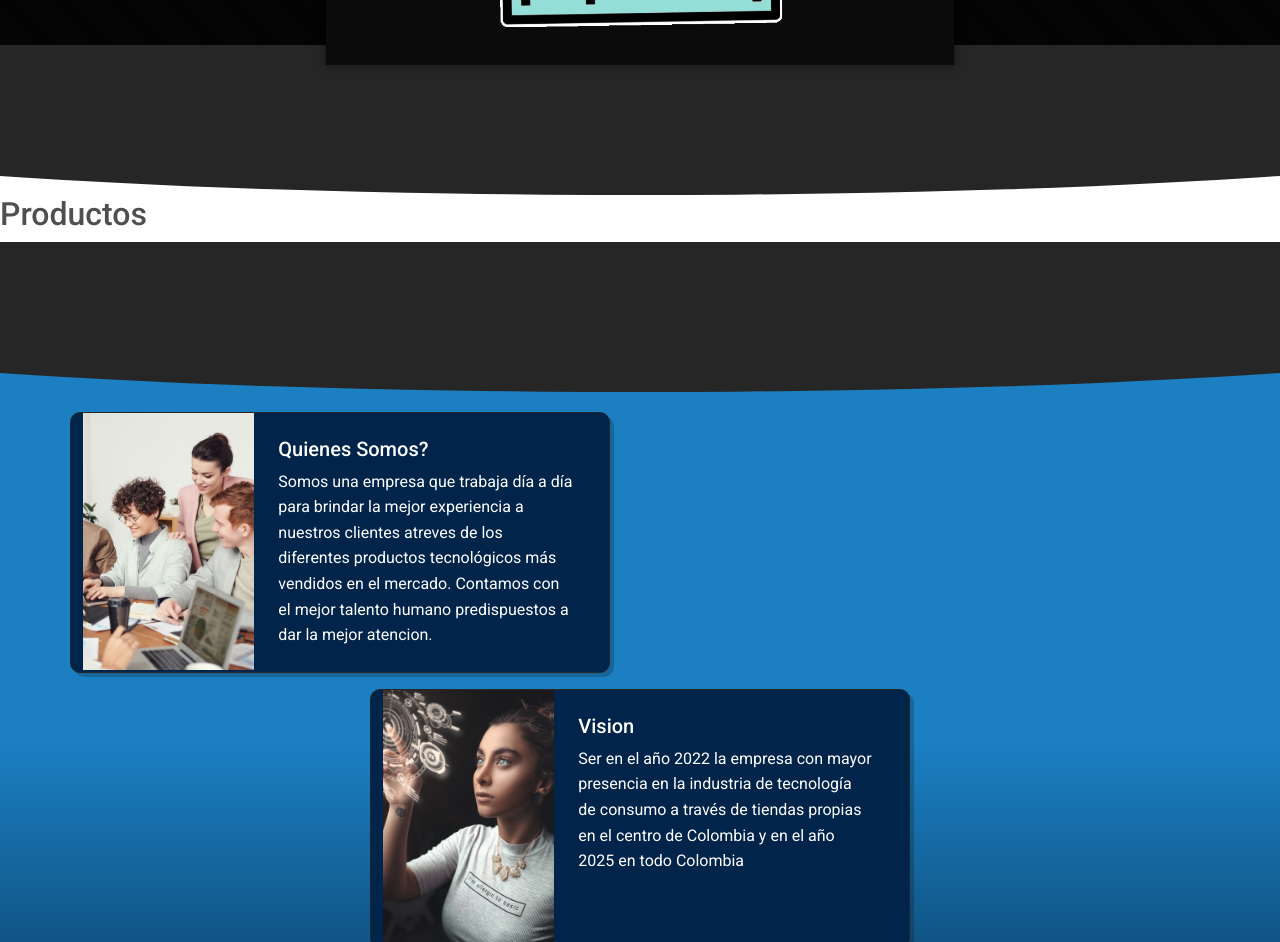
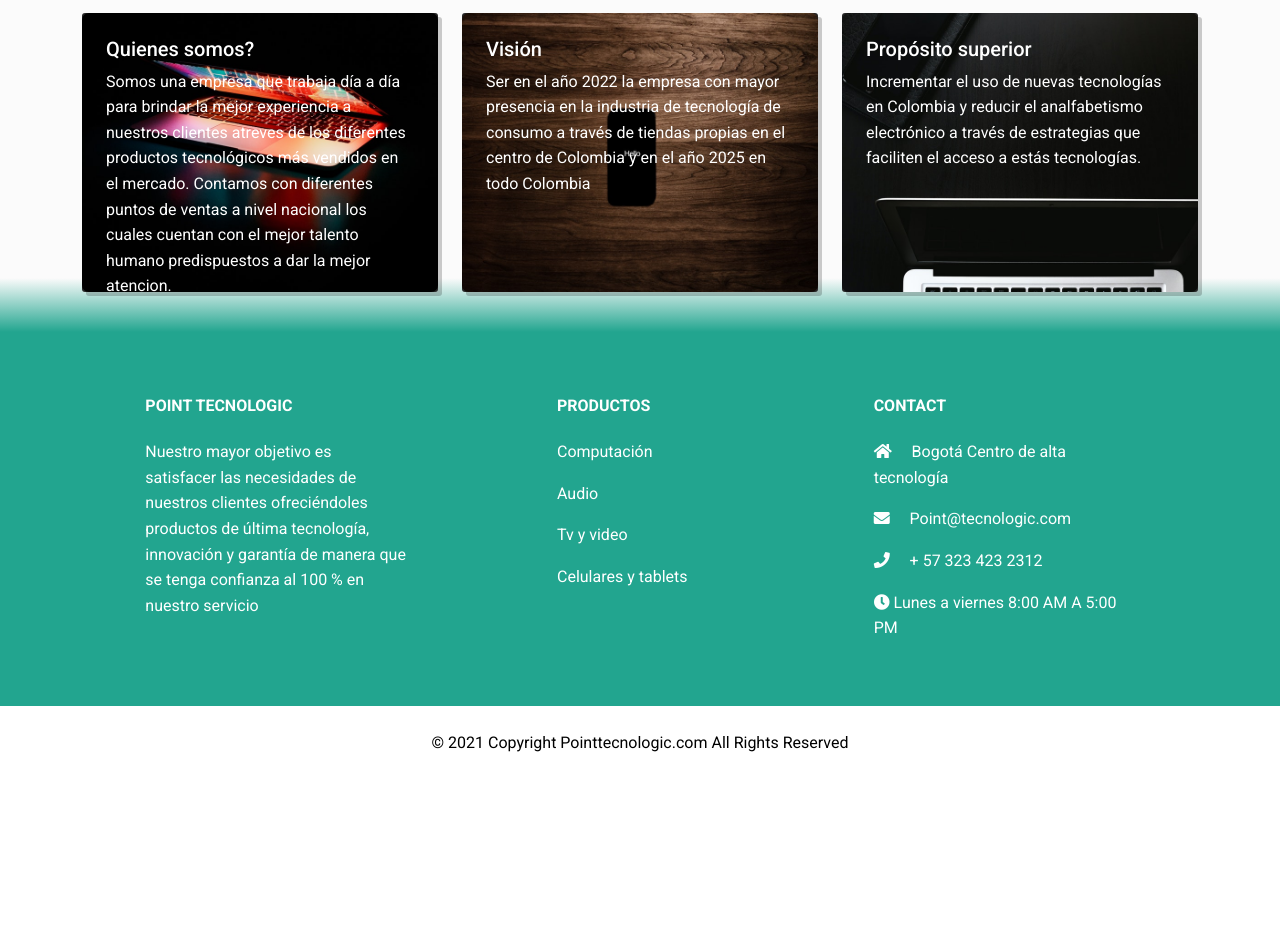
Before and after one commit to Danicode0210/e-commerce, a plain HTML site: page index.html in a window 1280 px wide. Shown: the part 742-1684 px from the top of the page. After the commit the page ends 1522 px from the top, so only its background shows below. Drawn offline with nearby package versions, Linux system fonts and the light colour scheme; some packages are replaced by stand-ins of ours; a script that the page names is missing; a web font is replaced by a local one.

Commit message:
footer y Us

```diff
--- a/index.html
+++ b/index.html
@@ -115,7 +115,8 @@
             <div id="birthday" class="container w-50 pl-5 rounded-lg" >
                 <div class="row align-items-center" >
                     <div col-sm col-sm p-3 d="description">
-                    <img src="imagenes/gif/a6fe03129cd2687800a850743e8bff0a53440f48r4-551-320_00.gif" class="w-50 mx-auto d-block" alt="...">
+                    <!-- <img src="imagenes/gif/a6fe03129cd2687800a850743e8bff0a53440f48r4-551-320_00.gif" class="w-50 mx-auto d-block" alt="..."> -->
+                    <h2 style="color:#0c0b0b;">Text</h2>
                 </div>
                     <div class="col-sm p-3 text-light text-center" >
                     </div>
@@ -123,82 +124,62 @@
             </div>
         </div>
     </section>
-    <div id="separator">
+    <!-- <div id="separator">
         <div class="content bg-dark"></div>
-    </div>
+    </div> -->
 
     <section id="productos">
         <h2>Productos</h2>
         <main id="main"></main>
 
     </section>
-    <div id="separator">
-        <div class="content bg-dark">
 
-        </div>
-    </div>
 
     <div id="Us">
         <div class="container">
-            <div class="row justify-content-start">
-                <div class="card-border border border-dark mb-3" style="max-width: 540px;">
-                <div class="row g-0">
-                  <div class="col-md-4">
+        <div class="row row-cols-1 row-cols-md-3 g-4">
+            <div class="col">
+            <div id="tarjetas" class="card bg-dark text-white">
             <img
-                      src="imagenes/nosotros/pexels-fauxels-3184339.jpg"
-                      alt="..."
-                      class="img-fluid"
-                    />
-                  </div>
-                  <div class="col-md-8">
-                    <div class="card-body">
-                      <h5 class="card-title">Quienes Somos?</h5>
+            src="imagenes/nosotros/pexels-junior-teixeira-2047905 (1).jpg"
+            class="card-img"
+            alt="..."/>
+                    <div class="card-img-overlay">
+                      <h5 class="card-title">Quienes somos?</h5>
                       <p class="card-text">
-                        Somos una empresa que trabaja día a día para brindar la mejor experiencia a nuestros clientes atreves de los diferentes productos tecnológicos más vendidos en el mercado. Contamos con el mejor talento humano predispuestos a dar la mejor atencion.
+                        Somos una empresa que trabaja día a día para brindar la mejor experiencia a nuestros clientes atreves de los diferentes productos tecnológicos más vendidos en el mercado. Contamos con diferentes puntos de ventas a nivel nacional los cuales cuentan con el mejor talento humano predispuestos a dar la mejor atencion.
                       </p>
                     </div>
                   </div>
             </div>
-              </div>
-            </div>
-            <div class="row justify-content-center">
-            <div class="card-border border border-dark mb-3" style="max-width: 540px;">
-                <div class="row g-0">
-                  <div class="col-md-4">
+            <div class="col">
+                <div id="tarjetas" class="card bg-dark text-white">
                     <img
-                      src="imagenes/nosotros/pexels-ali-pazani-2777898.jpg"
+                      src="imagenes/nosotros/pexels-tyler-lastovich-1275929.jpg"
+                      class="card-img"
                       alt="..."
-                      class="img-fluid"
                     />
-                  </div>
-                  <div class="col-md-8">
-                    <div class="card-body">
-                      <h5 class="card-title">Vision</h5>
+                    <div class="card-img-overlay">
+                      <h5 class="card-title">Visión</h5>
                       <p class="card-text">
                         Ser en el año 2022 la empresa con mayor presencia en la industria de tecnología de consumo a través de tiendas propias en el centro de Colombia y en el año 2025 en todo Colombia
                       </p>
                     </div>
                   </div>
             </div>
-              </div>
-            </div>
-            <div class="row justify-content-end">
-                <div class="card-border border border-dark mb-3" style="max-width: 540px;">
-                    <div class="row g-0">
-                      <div class="col-md-4">
+            <div class="col">
+                <div id="tarjetas" class="card bg-dark text-white">
                     <img
-                          src="imagenes/nosotros/pexels-anna-shvets-4226122.jpg"
+                      src="imagenes/nosotros/pexels-jéshoots-234527.jpg"
+                      class="card-img"
                       alt="..."
-                          class="img-fluid"
                     />
-                      </div>
-                      <div class="col-md-8">
-                        <div class="card-body">
+                    <div class="card-img-overlay">
                       <h5 class="card-title">Propósito superior</h5>
                       <p class="card-text">
                         Incrementar el uso de nuevas tecnologías en Colombia y reducir el analfabetismo electrónico a través de estrategias que faciliten el acceso a estás tecnologías.
                       </p>
-                        </div>
+
                     </div>
                   </div>
             </div>
@@ -210,7 +191,7 @@
     <!-- Footer -->
     <footer class="text-center text-lg-start bg-light text-muted" >
     <!-- Section: Links  -->
-    <section class="" style="background-color:#00152a;">
+    <section class="" id="footer">
       <div class="container text-center text-md-start py-5" >
         <!-- Grid row -->
         <div class="row mt-3">
@@ -269,7 +250,7 @@
     <!-- Section: Links  -->
 
     <!-- Copyright -->
-    <div class="text-center p-4" style="background-color:#011a35;">
+    <div class="text-center p-4" id="copyright">
       © 2021 Copyright Pointtecnologic.com All Rights Reserved
       <a class="text-reset fw-bold" href="https://mdbootstrap.com/"></a>
     </div>
--- a/style/style.css
+++ b/style/style.css
@@ -166,21 +166,30 @@ margin-top: 0;
 }
 #Us{
     background: rgb(255,255,255);
-    background: linear-gradient(0deg, rgba(0,21,42,1) 0%, rgb(27, 127, 194) 57%);
+    background: linear-gradient(0deg, rgba(34,165,143,1) 0%, rgba(251,251,251,1) 15%);
     background-repeat: repeat-x;
     background-size: 75%;
     margin-top: -20px;
     padding-top: 40px;
+    padding-bottom: 40px;
 }
-.card-border{
-    border-radius: 10px;
+#tarjetas{
+    width: auto;
+    border-radius:3px;
     color: white;
-    background-color: #01244a;
     box-shadow: 4px 4px rgba(0, 0, 0, 0.2);
 }
 
-.card-border:hover{
-    transform: scale(1.1);
+#tarjetas:hover{
+    transform: scale(1.13);
     box-shadow: 0px 0px rgba(0, 0, 0, 0.2);
     transition: 0.5s;
 }
+#footer{
+    background-color:#22a58f;
+    color: white;
+}
+#copyright{
+    background-color:white;
+    color:black;
+}
```
Also changed, not shown: imagenes/nosotros/pexels-ali-pazani-2777898.jpg (deleted), imagenes/nosotros/pexels-anna-shvets-4226122.jpg (deleted), imagenes/nosotros/pexels-fauxels-3184339.jpg (deleted), imagenes/nosotros/pexels-junior-teixeira-2047905 (1).jpg (added), imagenes/nosotros/pexels-jéshoots-234527.jpg (added), imagenes/nosotros/pexels-pixabay-355904.jpg (added), imagenes/nosotros/pexels-tyler-lastovich-1275929.jpg (added). Lines whose indentation alone changed are shown as unchanged.
